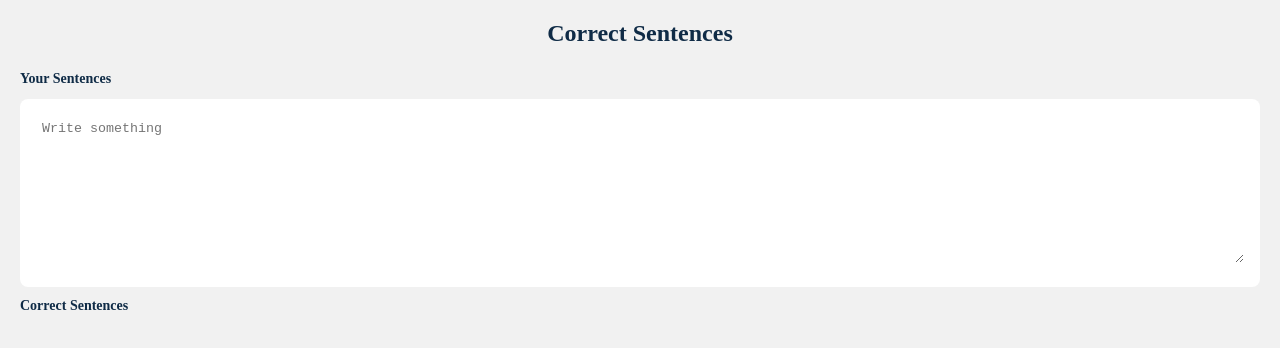
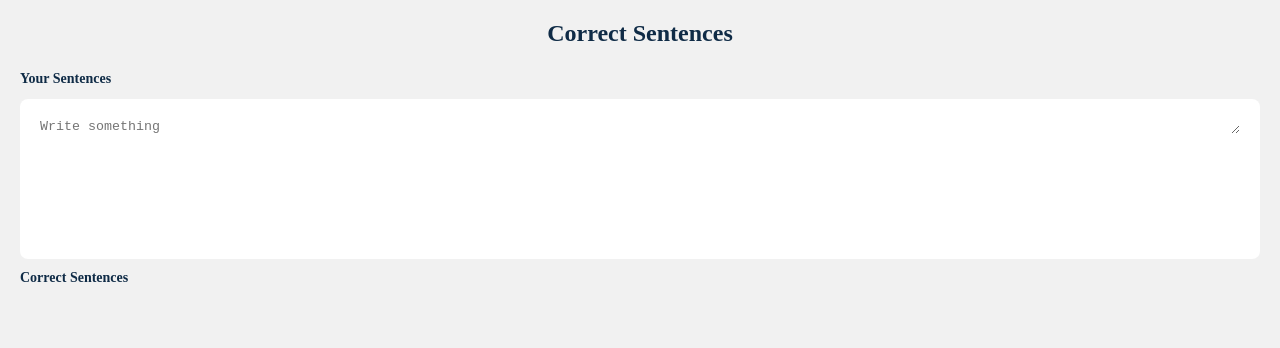
Before and after one commit to YeonsuBaek/learning-english, a Next.js app in the folder application/: page / in a window 1280 px wide. Shown: the top 348 px of the page. Built offline with nearby package versions, Linux system fonts and the light colour scheme.

Commit message:
style: textarea 최소 사이즈 변경

```diff
--- a/application/styles/form.module.css
+++ b/application/styles/form.module.css
@@ -1,6 +1,7 @@
 .textarea {
+  padding: 0;
   width: 100%;
-  min-height: 140px;
+  min-height: 100%;
   border: 0;
   outline: 0;
 }
```
